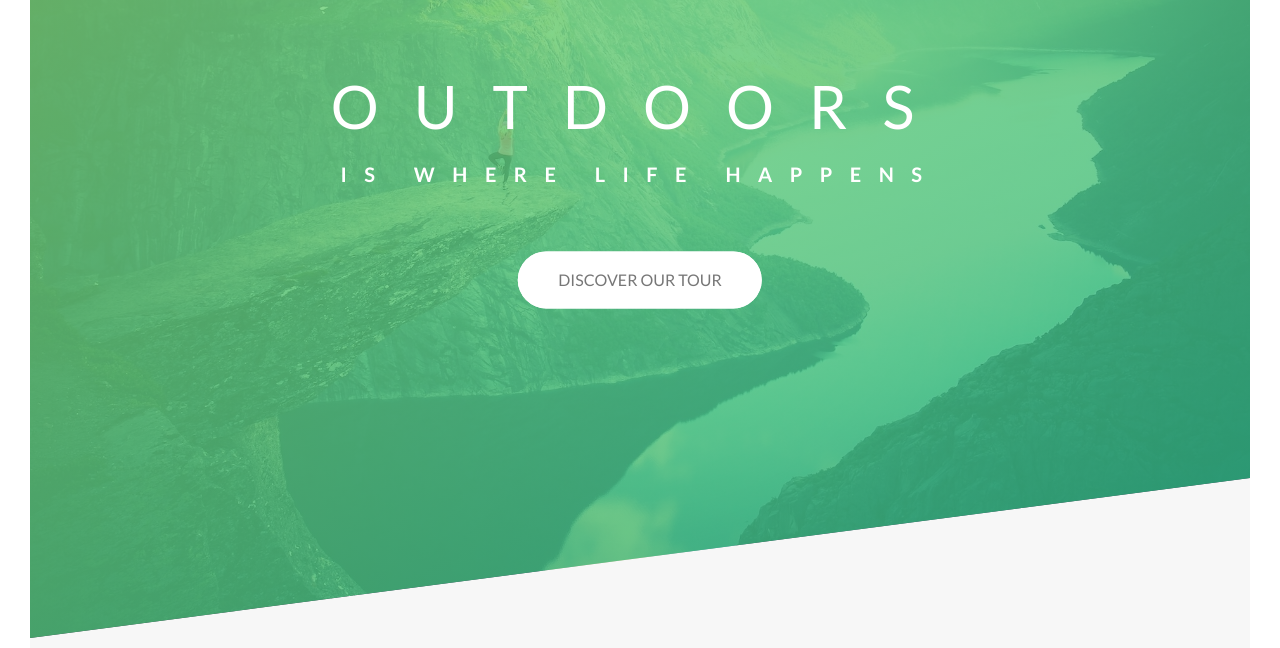
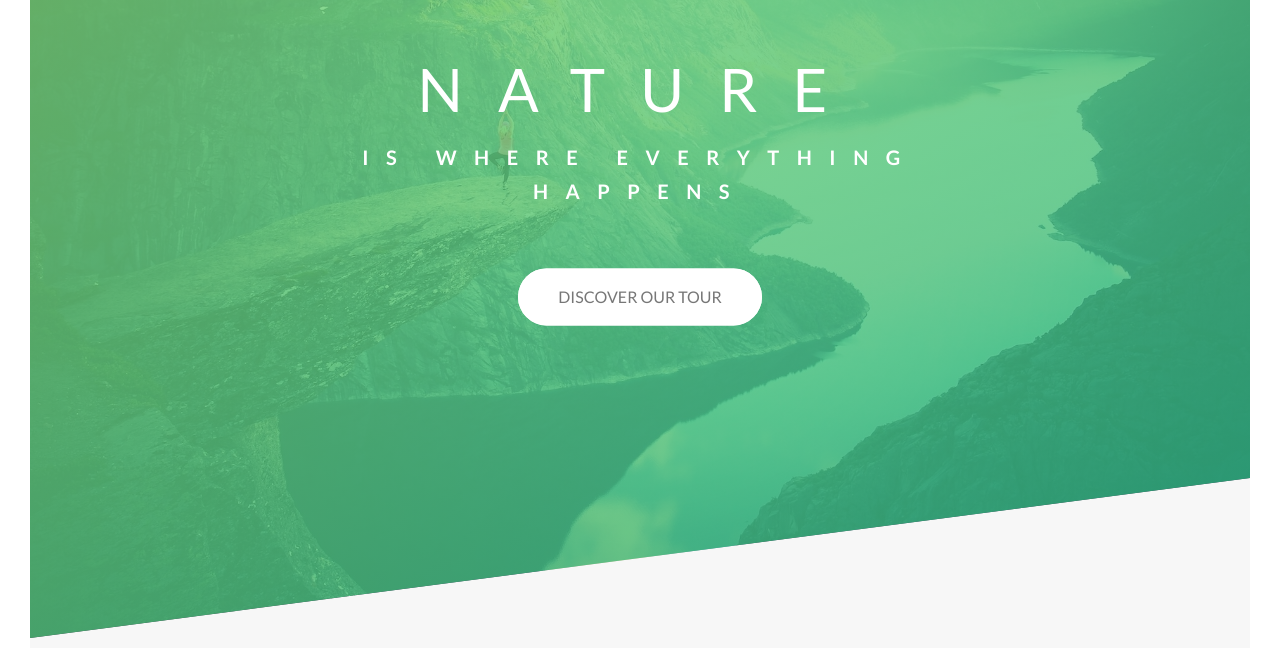
Before and after one commit to insidershiv/natures-template, a website: page index.html in a window 1280 px wide. Shown: the part 152-800 px from the top of the page. Drawn offline with Linux system fonts and the light colour scheme.

Commit message:
updated content of index

```diff
--- a/index.html
+++ b/index.html
@@ -48,8 +48,8 @@
         <div class="header__text-box">
 
             <h1 class="heading-primary">
-                <span class="heading-primary--main">OutDoors</span>
-                <span class="heading-primary--sub">is where life happens</span>
+                <span class="heading-primary--main">Nature</span>
+                <span class="heading-primary--sub">is where everything happens</span>
             </h1>
 
             <a href="#" class="btn btn--white btn--animated">Discover our tour</a>
```
